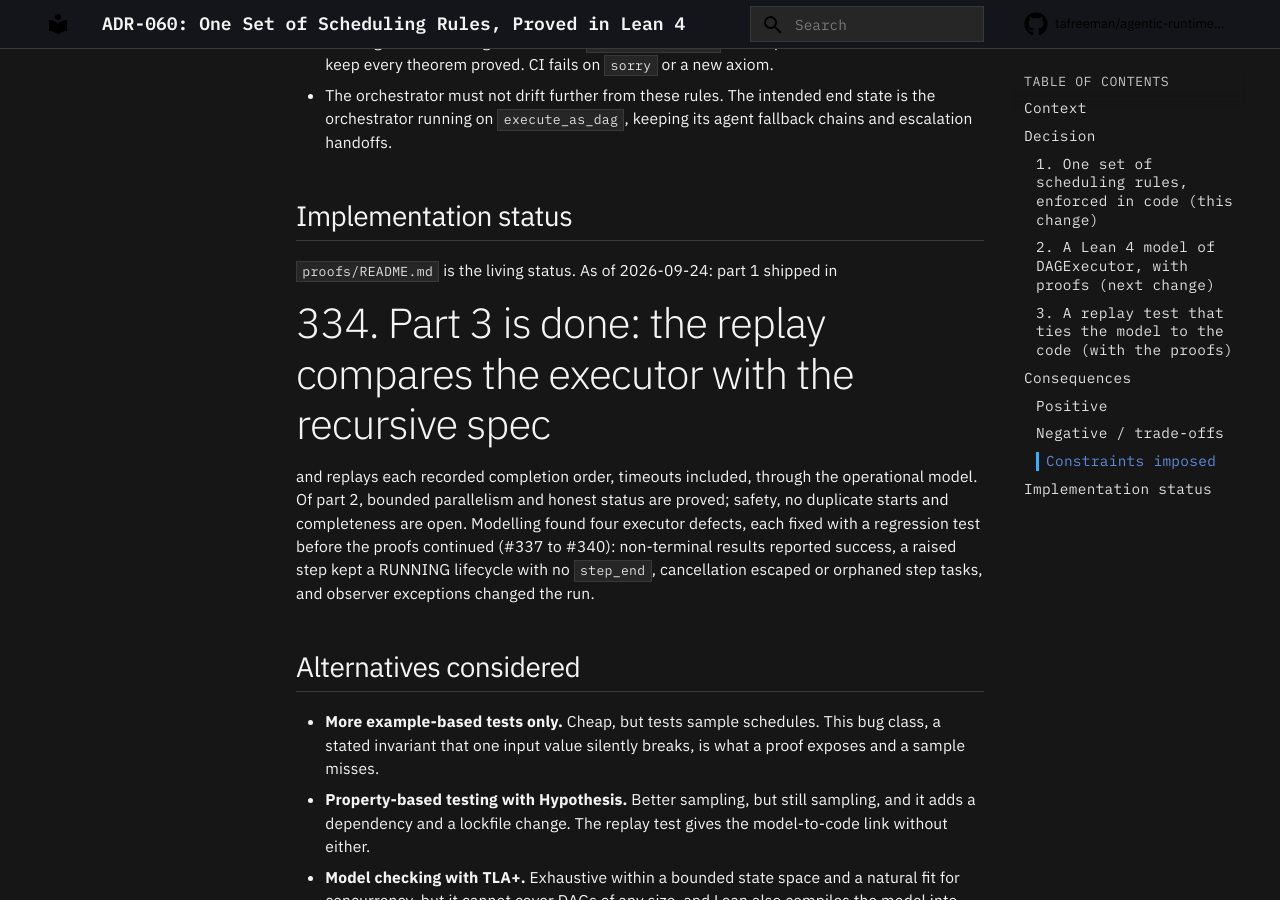
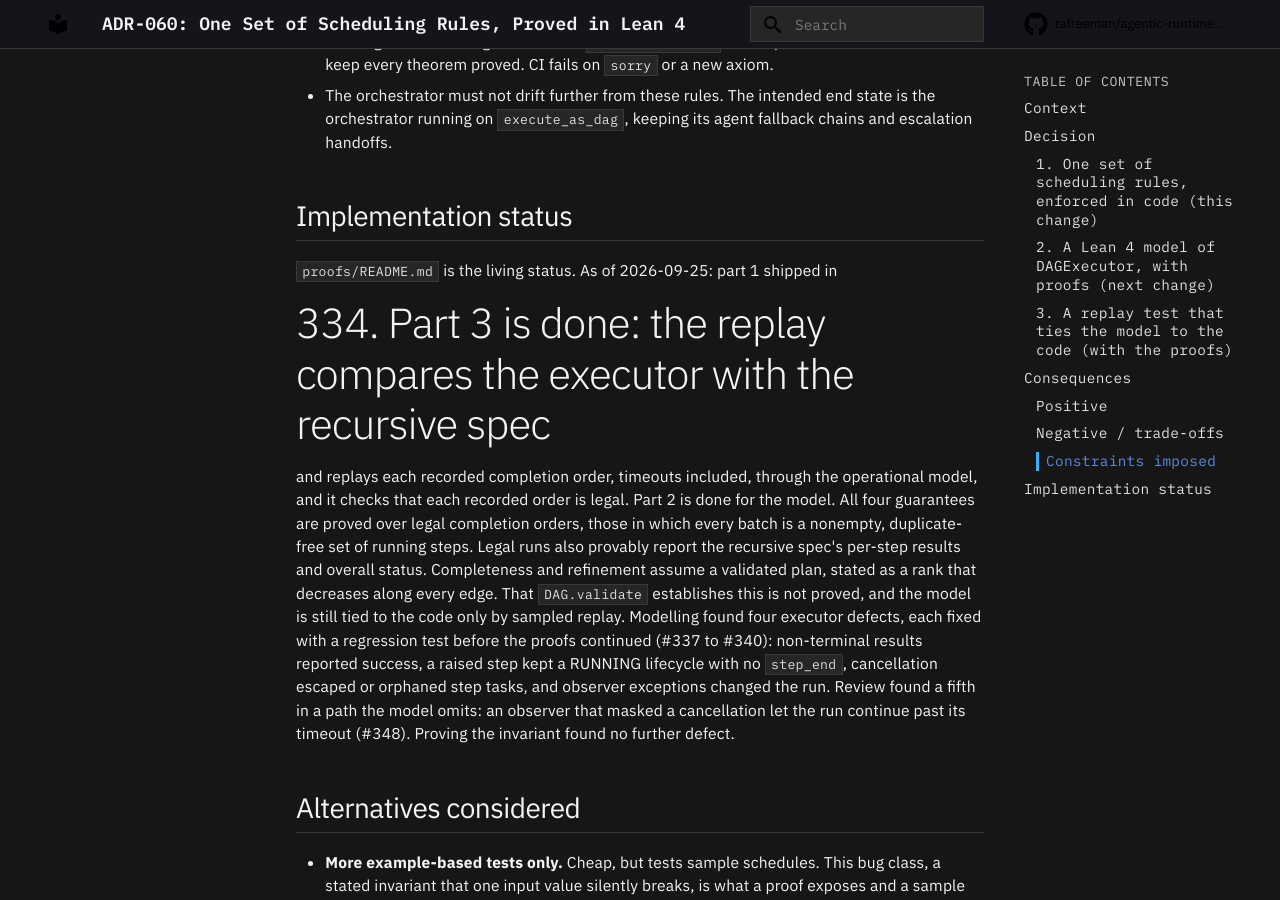
Before and after one commit to tafreeman/agentic-runtime-platform, an MkDocs documentation site: the page built from docs/adr/ADR-060-scheduler-guarantees-lean.md, in a window 1280 px wide and 900 px high, scrolled down 3244 px. Built offline with MkDocs 1.6.1 and Material for MkDocs 9.7.7, drawn with Linux system fonts in a browser that asks for light colours; comment, search, counter and statistics services are not loaded.

Commit message:
docs(proofs): record that all four ADR-060 guarantees are proved
proofs/README.md is the living status and still listed safety, no duplicate
starts and completeness as open. It now maps each guarantee to its theorems,
states their hypotheses (legal traces; a ranked plan and a limit of at least 1
for completeness and refinement), describes the invariant, and narrows the
outstanding obligations to what remains: DAG.validate, asyncio's batch
legality, model-to-code fidelity beyond sampled replay, the timeout converse
and the orchestrator loop. ADR-060's implementation status and the CHANGELOG
follow, and the derived backend test count includes the new legality test.

```diff
--- a/docs/adr/ADR-060-scheduler-guarantees-lean.md
+++ b/docs/adr/ADR-060-scheduler-guarantees-lean.md
@@ -118,15 +118,23 @@
 
 ## Implementation status
 
-`proofs/README.md` is the living status. As of 2026-09-24: part 1 shipped in
+`proofs/README.md` is the living status. As of 2026-09-25: part 1 shipped in
 #334. Part 3 is done: the replay compares the executor with the recursive spec
 and replays each recorded completion order, timeouts included, through the
-operational model. Of part 2, bounded parallelism and honest status are proved;
-safety, no duplicate starts and completeness are open. Modelling found four
-executor defects, each fixed with a regression test before the proofs
-continued (#337 to #340): non-terminal results reported success, a raised step
-kept a RUNNING lifecycle with no `step_end`, cancellation escaped or orphaned
-step tasks, and observer exceptions changed the run.
+operational model, and it checks that each recorded order is legal. Part 2 is
+done for the model. All four guarantees are proved over legal completion
+orders, those in which every batch is a nonempty, duplicate-free set of running
+steps. Legal runs also provably report the recursive spec's per-step results
+and overall status. Completeness and refinement assume a validated plan,
+stated as a rank that decreases along every edge. That `DAG.validate`
+establishes this is not proved, and the model is still tied to the code only by
+sampled replay. Modelling found four executor defects, each fixed with a
+regression test before the proofs continued (#337 to #340): non-terminal
+results reported success, a raised step kept a RUNNING lifecycle with no
+`step_end`, cancellation escaped or orphaned step tasks, and observer
+exceptions changed the run. Review found a fifth in a path the model omits:
+an observer that masked a cancellation let the run continue past its timeout
+(#348). Proving the invariant found no further defect.
 
 ## Alternatives considered
 
```
Also changed, not shown: CHANGELOG.md (+8 -0 lines), docs/index.md (+1 -1 lines), proofs/README.md (+100 -50 lines).
